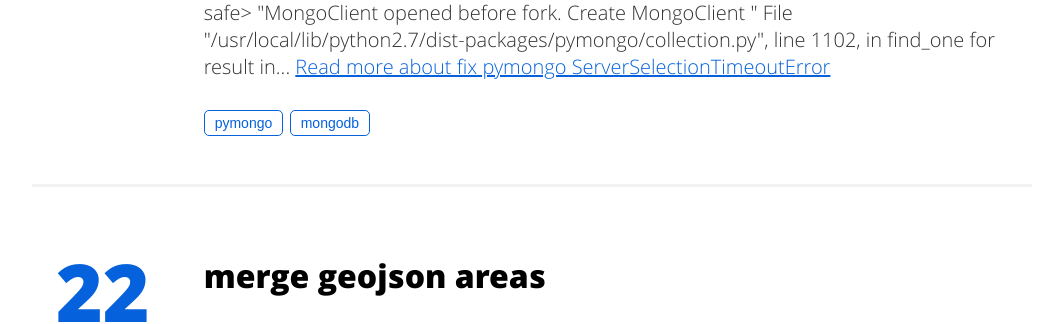
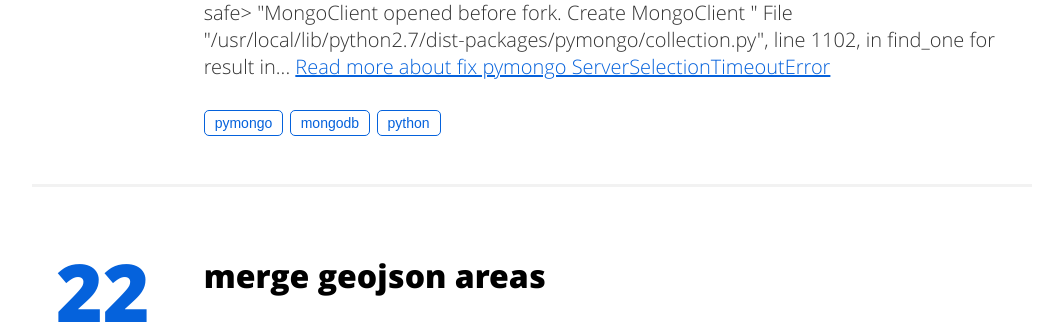
Before and after one commit to Ox0400/BLOG, a Jekyll site: the page built from index.html, in a window 1280 px wide and 900 px high, scrolled down 1000 px. Shown: the part 145-469 px from the top of the window, without its empty margins (108-1171 px from the left). Built offline with Jekyll 4.4.1, drawn with Linux system fonts in a browser that asks for light colours.

Commit message:
fix pymongo serverselectiontimeouterror

```diff
--- a/_posts/2019-10-31-fix-pymongo-serverselectiontimeouterror.md
+++ b/_posts/2019-10-31-fix-pymongo-serverselectiontimeouterror.md
@@ -7,6 +7,7 @@ description: Fix pymongo ServerSelectionTimeoutError
 tags:
   - pymongo
   - mongodb
+  - python
 categories:
   - python
   - mongodb
```
